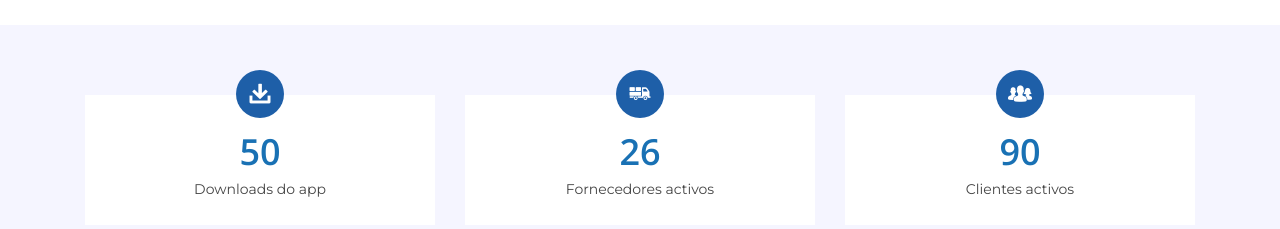
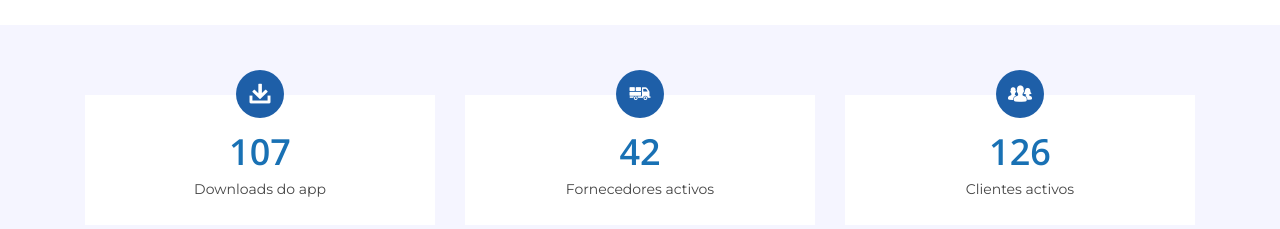
Before and after one commit to EvandroSilvaProgrammer/genius-events-web-site, a plain HTML site: page index.html in a window 1280 px wide. Shown: the part 2760-2989 px from the top of the page. Drawn offline with nearby package versions, Linux system fonts and the light colour scheme.

Commit message:
Update metrics in counts section

```diff
--- a/assets/js/main.js
+++ b/assets/js/main.js
@@ -9,6 +9,7 @@
       });
     }
   });
+
 
   // Smooth scroll for the navigation menu and links with .scrollto classes
   var scrolltoOffset = $('#header').outerHeight() - 21;
--- a/index.html
+++ b/index.html
@@ -256,7 +256,7 @@
           <div class="col-lg-4 col-md-6">
             <div class="count-box">
               <i class="icofont-download"></i>
-                <span data-toggle="counter-up">50</span>
+                <span data-toggle="counter-up">107</span>
               <p>Downloads do app</p>
             </div>
           </div>
@@ -264,7 +264,7 @@
           <div class="col-lg-4 col-md-6 mt-5 mt-md-0">
             <div class="count-box">
               <i class="icofont-truck-loaded"></i>
-              <span data-toggle="counter-up">26</span>
+              <span data-toggle="counter-up">42</span>
               <p>Fornecedores activos</p>
             </div>
           </div>
@@ -272,7 +272,7 @@
           <div class="col-lg-4 col-md-6 mt-5 mt-lg-0">
             <div class="count-box">
               <i class="icofont-users-alt-5"></i>
-              <span data-toggle="counter-up">90</span>
+              <span data-toggle="counter-up">126</span>
               <p>Clientes activos</p>
             </div>
           </div>
```
